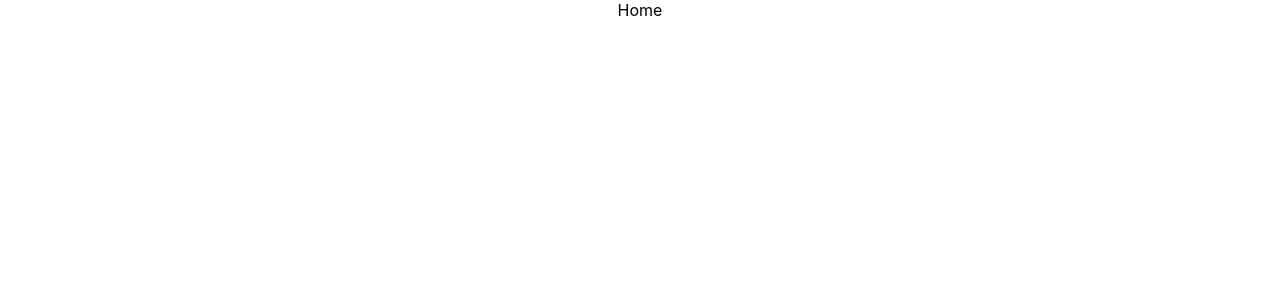
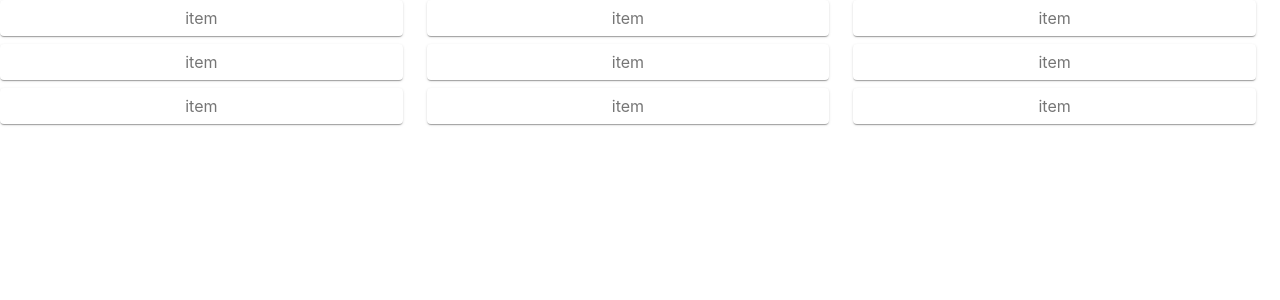
Before and after one commit to nik-neg/gamechat, a React (Create React App) app in the folder client/: page / in a window 1280 px wide. Shown: the top 300 px of the page. Built offline with nearby package versions, Linux system fonts and the light colour scheme.

Commit message:
feat: setup home grid

```diff
--- a/client/src/components/Home/Home.tsx
+++ b/client/src/components/Home/Home.tsx
@@ -1,8 +1,59 @@
 import React from 'react';
 import classes from './Home.module.scss';
 
-const Home = (): JSX.Element => {
-  return <div>Home</div>;
-};
+// const Home = (): JSX.Element => {
+//   return <div>Home</div>;
+// };
 
-export default Home;
+// export default Home;
+import React from 'react';
+import { makeStyles } from '@material-ui/core/styles';
+import Paper from '@material-ui/core/Paper';
+import Grid from '@material-ui/core/Grid';
+
+const useStyles = makeStyles((theme: any) => ({
+  root: {
+    flexGrow: 1,
+  },
+  paper: {
+    padding: theme.spacing(1),
+    textAlign: 'center',
+    color: theme.palette.text.secondary,
+  },
+}));
+
+export default function NestedGrid() {
+  const classes = useStyles();
+
+  function FormRow() {
+    return (
+      <React.Fragment>
+        <Grid item xs={4}>
+          <Paper className={classes.paper}>item</Paper>
+        </Grid>
+        <Grid item xs={4}>
+          <Paper className={classes.paper}>item</Paper>
+        </Grid>
+        <Grid item xs={4}>
+          <Paper className={classes.paper}>item</Paper>
+        </Grid>
+      </React.Fragment>
+    );
+  }
+
+  return (
+    <div className={classes.root}>
+      <Grid container spacing={1}>
+        <Grid container item xs={12} spacing={3}>
+          <FormRow />
+        </Grid>
+        <Grid container item xs={12} spacing={3}>
+          <FormRow />
+        </Grid>
+        <Grid container item xs={12} spacing={3}>
+          <FormRow />
+        </Grid>
+      </Grid>
+    </div>
+  );
+}
```
